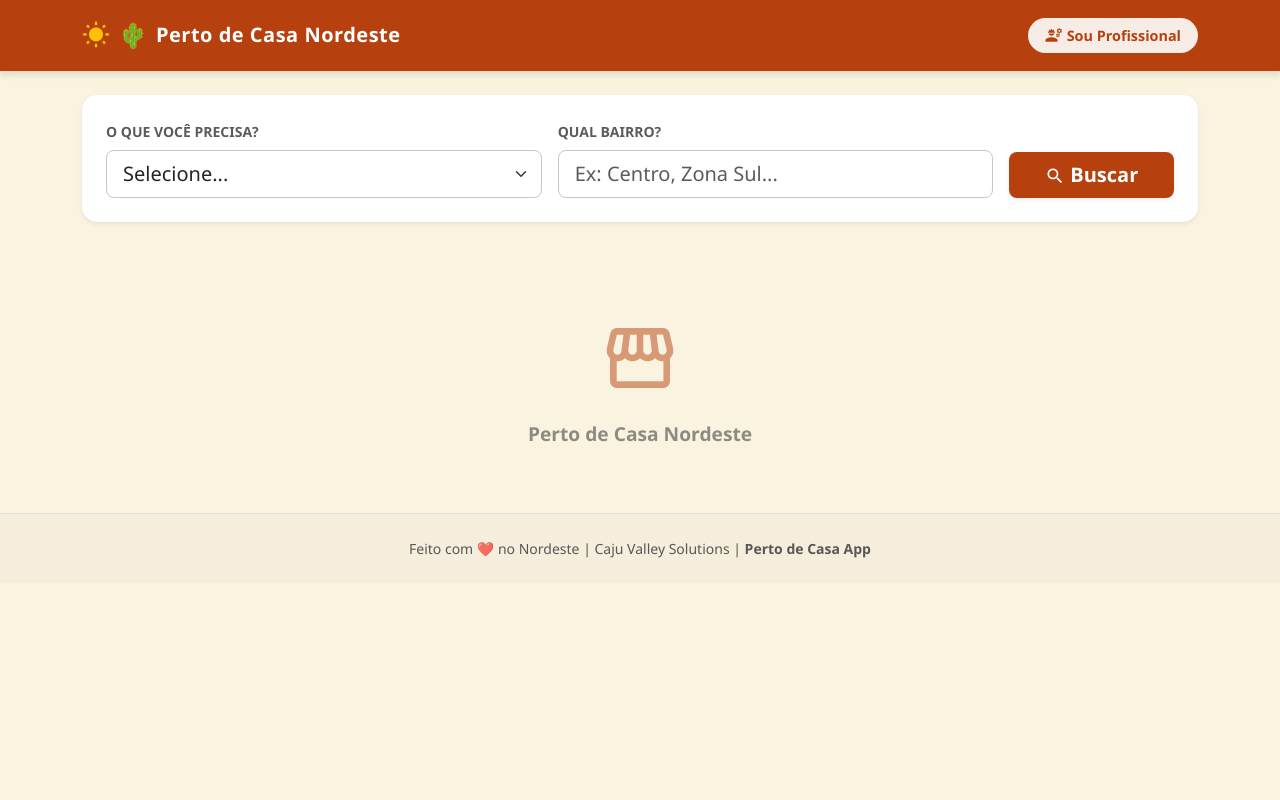
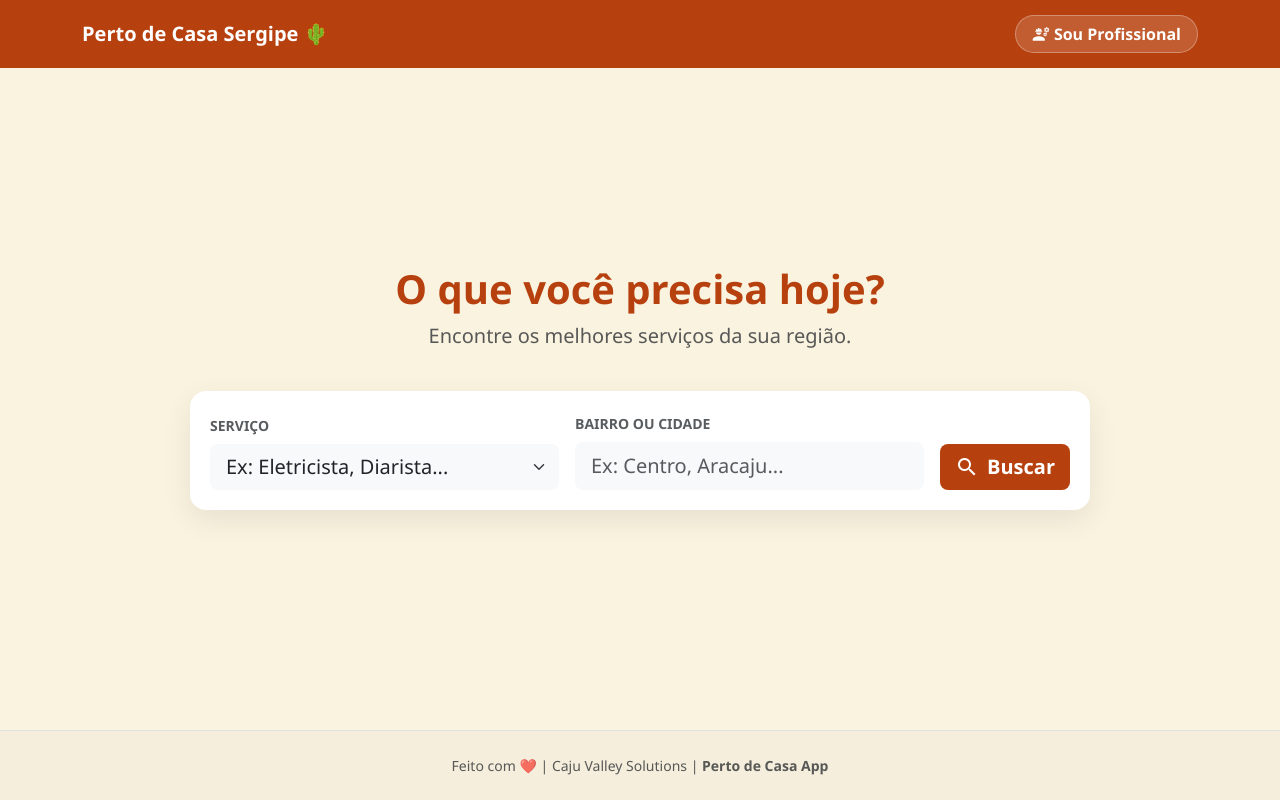
Before and after one commit to italofariaspcd/pertodecasa, a FastAPI app: page / in a window 1280 px wide. Run offline with FastAPI, Linux system fonts and the light colour scheme.

Commit message:
22032026
a

```diff
--- a/templates/index.html
+++ b/templates/index.html
@@ -3,78 +3,78 @@
 <head>
     <meta charset="UTF-8">
     <meta name="viewport" content="width=device-width, initial-scale=1.0">
-    <title>Perto de Casa Nordeste 🌵</title>
+    <title>Perto de Casa Sergipe 🌵</title>
     <link href="https://cdn.jsdelivr.net/npm/bootstrap@5.3.0/dist/css/bootstrap.min.css" rel="stylesheet">
     <link href="https://fonts.googleapis.com/icon?family=Material+Icons" rel="stylesheet">
 
     <style>
-        :root {
-            --cor-terracota: #B7410E;
-            --cor-areia: #FAF3E0;
-            --cor-mandacaru: #2E7D32;
-            --cor-sol: #FF6F00;
-        }
+        :root { --cor-terracota: #B7410E; --cor-areia: #FAF3E0; --cor-mandacaru: #2E7D32; --cor-sol: #FF6F00; }
+        body { background-color: var(--cor-areia); font-family: 'Segoe UI', sans-serif; min-height: 100vh; display: flex; flex-direction: column; }
 
-        body { background-color: var(--cor-areia); font-family: 'Segoe UI', sans-serif; }
+        .navbar { background-color: var(--cor-terracota); padding: 15px 0; }
+        .btn-sou-pro { background-color: rgba(255,255,255,0.15); color: white; font-weight: bold; border-radius: 20px; border: 1px solid rgba(255,255,255,0.3); }
+        .btn-sou-pro:hover { background-color: white; color: var(--cor-terracota); }
 
-        .navbar { background-color: var(--cor-terracota); box-shadow: 0 4px 6px rgba(0,0,0,0.1); }
-
-        .btn-buscar { background-color: var(--cor-terracota); color: white; font-weight: 600; border: none; }
+        .busca-container { background-color: white; border-radius: 16px; padding: 20px; box-shadow: 0 10px 30px rgba(0,0,0,0.08); }
+        .btn-buscar { background-color: var(--cor-terracota); color: white; border: none; font-weight: bold; border-radius: 8px;}
         .btn-buscar:hover { background-color: #9c350b; color: white; }
 
-        .card-profissional { border: none; border-radius: 15px; box-shadow: 0 4px 6px rgba(0,0,0,0.05); transition: transform 0.2s; }
-        .card-profissional:hover { transform: translateY(-5px); box-shadow: 0 8px 15px rgba(0,0,0,0.1); }
+        .card-profissional { border: none; border-radius: 12px; background-color: white; transition: 0.2s; box-shadow: 0 2px 8px rgba(0,0,0,0.05);}
+        .card-profissional:hover { transform: translateY(-3px); box-shadow: 0 4px 12px rgba(0,0,0,0.1);}
 
-        .tag-categoria { background-color: var(--cor-sol); color: white; font-size: 0.75rem; padding: 4px 10px; border-radius: 20px; font-weight: bold; text-transform: uppercase; }
+        .card-vip { border: 2px solid #FFD700; background-color: #FFFDE7; border-radius: 12px; box-shadow: 0 4px 15px rgba(255, 215, 0, 0.3); transition: 0.2s;}
+        .card-vip:hover { transform: translateY(-3px); }
 
-        .btn-whats { background-color: var(--cor-mandacaru); color: white; border-radius: 50px; padding: 8px 20px; text-decoration: none; display: inline-flex; align-items: center; gap: 5px; font-weight: 500; }
+        .tag-categoria { background-color: var(--cor-sol); color: white; font-size: 0.75rem; padding: 4px 10px; border-radius: 20px; font-weight: bold; }
+        .btn-whats { background-color: var(--cor-mandacaru); color: white; border-radius: 50px; padding: 6px 16px; text-decoration: none; display: inline-flex; align-items: center; gap: 5px; font-weight: 500; font-size: 0.9rem;}
         .btn-whats:hover { background-color: #1b5e20; color: white; }
 
-        .btn-sou-pro { background-color: rgba(255, 255, 255, 0.9); color: var(--cor-terracota); font-weight: bold; border-radius: 20px; font-size: 0.9rem; }
-        .btn-sou-pro:hover { background-color: white; color: #9c350b; }
+        .btn-social { border: 1px solid #ccc; color: #555; border-radius: 50px; padding: 6px 12px; text-decoration: none; display: inline-flex; align-items: center; gap: 5px; font-size: 0.85rem; transition: 0.2s;}
+        .btn-social:hover { background-color: #f0f0f0; color: #333; }
     </style>
 </head>
 <body>
 
-    <nav class="navbar navbar-dark mb-4 py-3">
+    <nav class="navbar navbar-dark mb-4">
         <div class="container d-flex justify-content-between align-items-center">
-            <a href="/" class="navbar-brand mb-0 h1 d-flex align-items-center gap-2 text-decoration-none">
-                <span class="material-icons text-warning" style="font-size: 28px;">wb_sunny</span>
-                <span style="font-size: 24px;">🌵</span>
-                <span style="font-weight: bold; letter-spacing: 0.5px;">Perto de Casa Nordeste</span>
+            <a href="/" class="navbar-brand mb-0 h2 text-decoration-none">
+                <span class="fw-bold">Perto de Casa Sergipe 🌵</span>
             </a>
-
             <a href="/cadastro" class="btn btn-sou-pro d-flex align-items-center gap-1 px-3">
                 <span class="material-icons" style="font-size: 18px;">engineering</span>
                 <span class="d-none d-sm-inline">Sou Profissional</span>
-                <span class="d-inline d-sm-none">Cadastrar</span>
             </a>
         </div>
     </nav>
 
-    <div class="container">
+    <div class="container flex-grow-1 d-flex flex-column {% if not buscar_realizada %}justify-content-center pb-5{% endif %}">
 
-        <div class="card p-4 mb-5 border-0 shadow-sm" style="border-radius: 15px; background-color: white;">
+        {% if not buscar_realizada %}
+        <div class="text-center mb-4">
+            <h1 class="fw-bold" style="color: var(--cor-terracota);">O que você precisa hoje?</h1>
+            <p class="text-muted fs-5">Encontre os melhores serviços da sua região.</p>
+        </div>
+        {% endif %}
+
+        <div class="busca-container {% if buscar_realizada %}mb-5{% else %}mx-auto w-100{% endif %}" style="max-width: 900px;">
             <form action="/" method="get">
-                <div class="row g-3">
+                <div class="row g-3 align-items-end">
                     <div class="col-md-5">
-                        <label class="form-label text-muted small fw-bold">O QUE VOCÊ PRECISA?</label>
-                        <select name="category_slug" class="form-select form-select-lg border-secondary-subtle" required>
-                            <option value="" disabled selected>Selecione...</option>
+                        <label class="form-label text-muted small fw-bold">SERVIÇO</label>
+                        <select name="category_slug" class="form-select form-select-lg border-0 bg-light" required>
+                            <option value="" disabled selected>Ex: Eletricista, Diarista...</option>
                             {% for cat in categorias %}
-                                <option value="{{ cat.slug }}" {% if cat.slug == categoria_selecionada %}selected{% endif %}>
-                                    {{ cat.name }}
-                                </option>
+                                <option value="{{ cat.slug }}" {% if cat.slug == categoria_selecionada %}selected{% endif %}>{{ cat.name }}</option>
                             {% endfor %}
                         </select>
                     </div>
                     <div class="col-md-5">
-                        <label class="form-label text-muted small fw-bold">QUAL BAIRRO?</label>
-                        <input type="text" name="bairro" class="form-control form-control-lg border-secondary-subtle" placeholder="Ex: Centro, Zona Sul..." value="{{ bairro_atual }}">
+                        <label class="form-label text-muted small fw-bold">BAIRRO OU CIDADE</label>
+                        <input type="text" name="bairro" class="form-control form-control-lg border-0 bg-light" placeholder="Ex: Centro, Aracaju..." value="{{ bairro_atual }}">
                     </div>
-                    <div class="col-md-2 d-flex align-items-end">
-                        <button type="submit" class="btn btn-buscar btn-lg w-100 shadow-sm">
-                            <span class="material-icons align-middle" style="font-size: 20px;">search</span> Buscar
+                    <div class="col-md-2">
+                        <button type="submit" class="btn btn-buscar btn-lg w-100 d-flex justify-content-center align-items-center gap-2">
+                            <span class="material-icons">search</span> Buscar
                         </button>
                     </div>
                 </div>
@@ -82,51 +82,45 @@
         </div>
 
         {% if buscar_realizada %}
-            <div class="d-flex align-items-center gap-2 mb-4">
-                <span class="material-icons text-secondary">place</span>
-                <h5 class="text-secondary fw-bold mb-0">Profissionais Encontrados:</h5>
-            </div>
-
+            <h5 class="text-secondary fw-bold mb-4">Resultados Encontrados:</h5>
             {% if profissionais %}
-                <div class="row g-4 pb-5">
+                <div class="row g-4 pb-4">
                     {% for p in profissionais %}
                     <div class="col-md-6 col-lg-4">
-                        <div class="card card-profissional h-100 p-3">
+                        <div class="card h-100 p-3 {% if p.is_vip %}card-vip{% else %}card-profissional{% endif %}">
                             <div class="d-flex align-items-center gap-3 mb-3">
-                                <div class="rounded-circle d-flex align-items-center justify-content-center" style="width: 60px; height: 60px; background-color: #FFF3E0;">
-                                    <span class="material-icons" style="font-size: 2.5rem; color: var(--cor-terracota);">account_circle</span>
+                                <div class="rounded-circle d-flex align-items-center justify-content-center"
+                                     style="width: 50px; height: 50px; background-color: {% if p.is_vip %}#FFD700{% else %}#FFF3E0{% endif %};">
+                                    <span class="material-icons" style="font-size: 2rem; color: var(--cor-terracota);">
+                                        {% if p.is_vip %}stars{% else %}person{% endif %}
+                                    </span>
                                 </div>
                                 <div>
-                                    <h5 class="mb-0 fw-bold" style="color: #3E2723;">{{ p.full_name }}</h5>
-                                    <small class="text-muted d-flex align-items-center gap-1">
+                                    <h5 class="mb-0 fw-bold" style="color: #3E2723;">
+                                        {{ p.full_name }}
+                                        {% if p.is_vip %} <span class="badge bg-warning text-dark" style="font-size: 0.6rem; vertical-align: middle;">VIP</span> {% endif %}
+                                    </h5>
+                                    <small class="text-muted d-flex align-items-center gap-1 mt-1">
                                         <span class="material-icons" style="font-size: 14px;">location_on</span>
                                         {{ p.address_neighborhood }}
                                     </small>
                                 </div>
                             </div>
 
-                            <p class="text-secondary flex-grow-1" style="font-size: 0.95rem; line-height: 1.5;">
-                                {{ p.bio }}
-                            </p>
+                            <p class="text-secondary small flex-grow-1 mb-3">{{ p.bio }}</p>
 
-                            <hr class="text-muted opacity-25">
-
-                            <div class="d-flex justify-content-between align-items-center mt-auto">
-                                <div class="d-flex flex-wrap gap-1">
-                                    {% for c in p.categories %}
-                                        <span class="tag-categoria">{{ c.name }}</span>
-                                    {% endfor %}
-                                </div>
+                            <div class="d-flex justify-content-between align-items-center mt-auto pt-3 border-top">
+                                <div>{% for c in p.categories %} <span class="tag-categoria">{{ c.name }}</span> {% endfor %}</div>
 
                                 <div class="d-flex gap-2">
-                                    {% if p.instagram %}
-                                    <a href="https://instagram.com/{{ p.instagram }}" target="_blank" class="btn btn-light border text-danger rounded-circle d-flex align-items-center justify-content-center" style="width: 38px; height: 38px;" title="Ver Instagram">
-                                        <span class="material-icons" style="font-size: 20px;">photo_camera</span>
-                                    </a>
+                                    {% if p.social_link %}
+                                        <a href="{% if 'http' in p.social_link %}{{ p.social_link }}{% else %}https://instagram.com/{{ p.social_link | replace('@', '') }}{% endif %}" target="_blank" class="btn-social">
+                                            <span class="material-icons" style="font-size: 16px;">public</span>
+                                        </a>
                                     {% endif %}
 
-                                    <a href="https://wa.me/55{{ p.whatsapp }}" target="_blank" class="btn-whats hover-shadow">
-                                        <span class="material-icons" style="font-size: 18px;">message</span> WhatsApp
+                                    <a href="https://wa.me/55{{ p.whatsapp }}" target="_blank" class="btn-whats">
+                                        <span class="material-icons" style="font-size: 16px;">whatsapp</span> Chamar
                                     </a>
                                 </div>
                             </div>
@@ -136,23 +130,16 @@
                 </div>
             {% else %}
                 <div class="text-center py-5">
-                    <span class="material-icons text-muted mb-3" style="font-size: 4rem; opacity: 0.5;">sentiment_dissatisfied</span>
-                    <h3 class="text-muted fw-bold">Oxente! 🌵</h3>
-                    <p class="text-secondary">Não achamos ninguém com esse perfil por aqui.</p>
-                    <a href="/" class="btn btn-outline-secondary btn-sm mt-2">Limpar busca</a>
+                    <span class="material-icons text-muted mb-3" style="font-size: 4rem; opacity: 0.3;">search_off</span>
+                    <h4 class="text-muted fw-bold">Nenhum profissional encontrado</h4>
+                    <p class="text-secondary">Tente buscar por outro serviço ou em outra região.</p>
                 </div>
             {% endif %}
-        {% else %}
-            <div class="text-center py-5 mt-4 opacity-50">
-                <span class="material-icons" style="font-size: 5rem; color: var(--cor-terracota);">storefront</span>
-                <p class="mt-3 fw-bold" style="font-size: 1.2rem;">Perto de Casa Nordeste</p>
-            </div>
         {% endif %}
-
     </div>
 
     <footer class="text-center mt-auto py-4 text-muted small border-top" style="background-color: rgba(0,0,0,0.02);">
-        <p class="mb-0">Feito com ❤️ no Nordeste | Caju Valley Solutions | <strong>Perto de Casa App</strong></p>
+        <p class="mb-0">Feito com ❤️ | Caju Valley Solutions | <strong>Perto de Casa App</strong></p>
     </footer>
 
 </body>
```
Also changed, not shown: main.py (+31 -59 lines), models.py (+15 -17 lines), templates/cadastro.html (+54 -54 lines), perto_de_casa.db.
